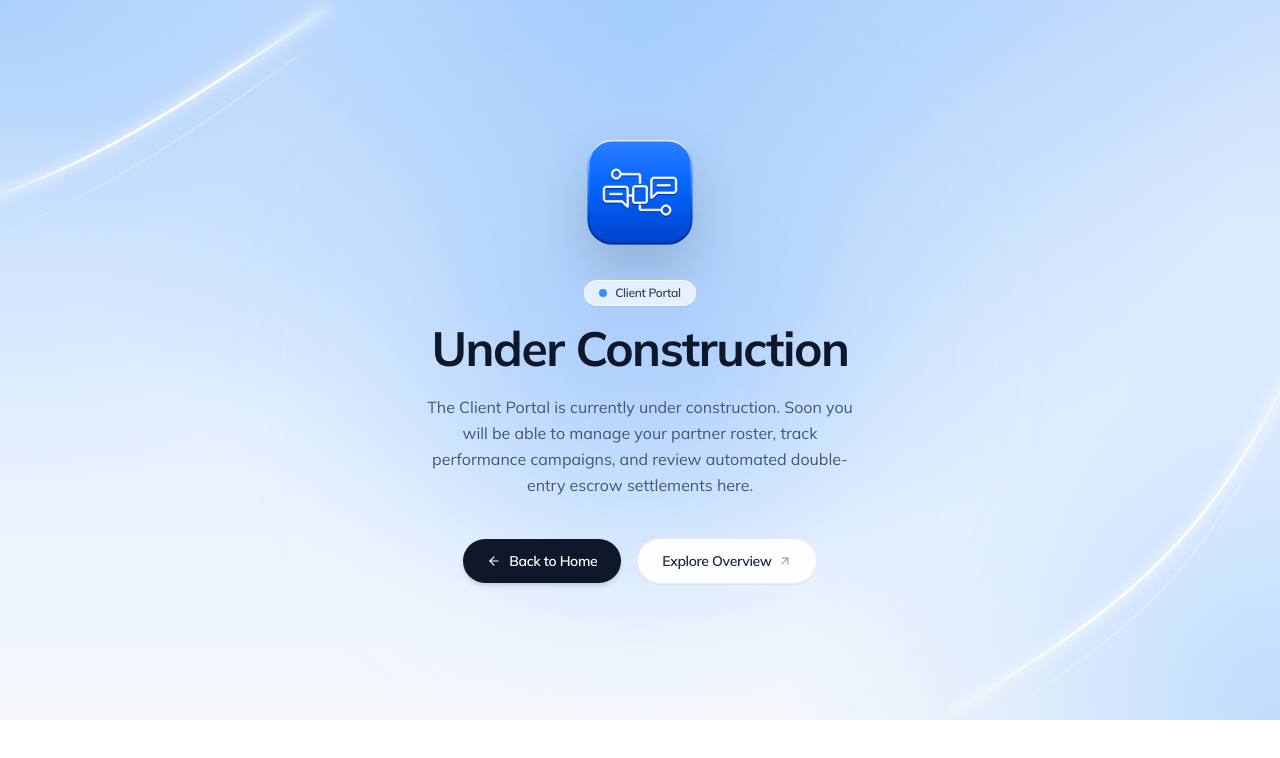
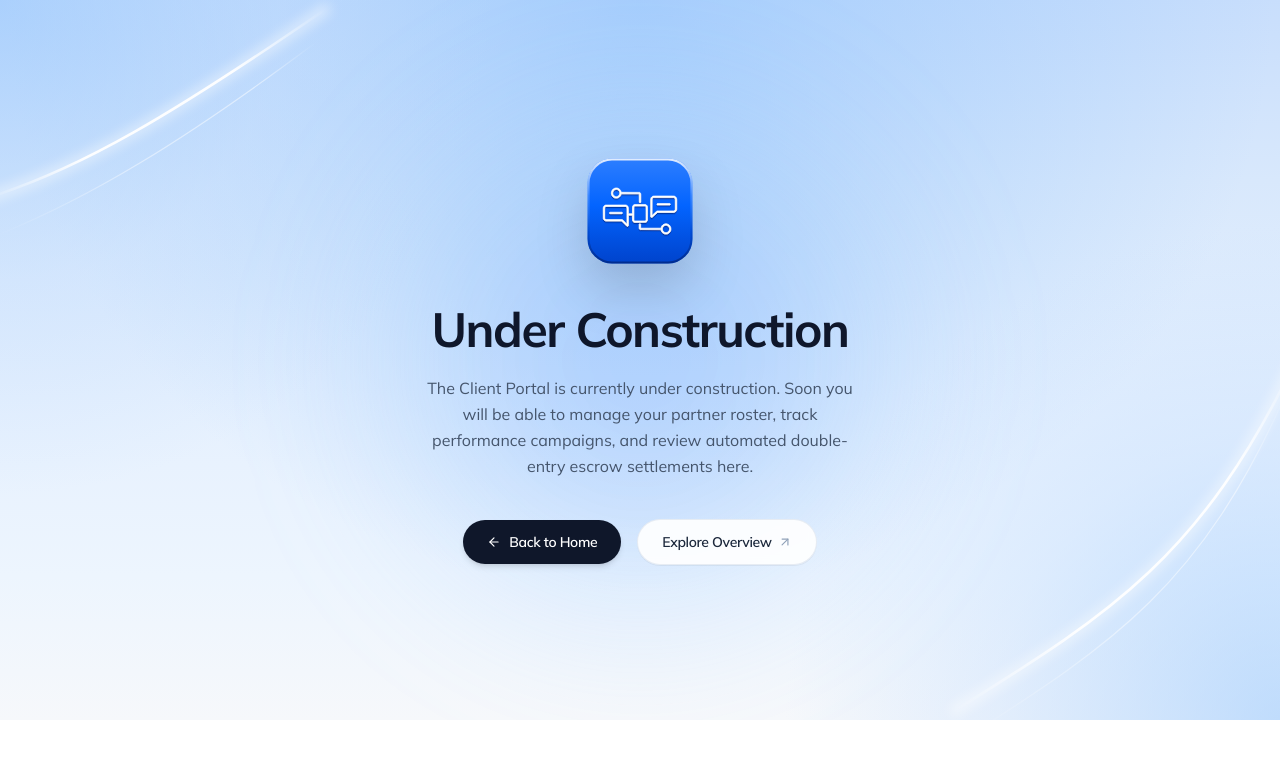
Before and after one commit to DevHubFusionX/Brdgr4, a Next.js app: page /client in a window 1280 px wide. Shown: the top 758 px of the page. Built offline with nearby package versions, Linux system fonts and the light colour scheme.

Commit message:
refactor: remove portal identifier pill from UnderConstruction component and update landing page section styles for improved visual consistency.

```diff
--- a/src/app/(admin)/admin/page.tsx
+++ b/src/app/(admin)/admin/page.tsx
@@ -3,7 +3,6 @@ import UnderConstruction from "@/components/ui/UnderConstruction";
 export default function AdminConsolePage() {
   return (
     <UnderConstruction
-      portalName="Admin Console"
       title="Under Construction"
       description="The Admin Console is currently under construction. Infrastructure monitoring, ledger auditing, and ecosystem administration tools will be accessible here soon."
     />
--- a/src/app/(client)/client/page.tsx
+++ b/src/app/(client)/client/page.tsx
@@ -3,7 +3,6 @@ import UnderConstruction from "@/components/ui/UnderConstruction";
 export default function ClientPortalPage() {
   return (
     <UnderConstruction
-      portalName="Client Portal"
       title="Under Construction"
       description="The Client Portal is currently under construction. Soon you will be able to manage your partner roster, track performance campaigns, and review automated double-entry escrow settlements here."
     />
--- a/src/app/(marketing)/sign-in/page.tsx
+++ b/src/app/(marketing)/sign-in/page.tsx
@@ -3,7 +3,6 @@ import UnderConstruction from "@/components/ui/UnderConstruction";
 export default function SignInPage() {
   return (
     <UnderConstruction
-      portalName="Authentication Portal"
       title="Under Construction"
       description="The secure sign-in portal is currently being configured with enterprise single sign-on (SSO) and multi-factor authentication. Please check back shortly."
     />
--- a/src/app/(partner)/partner/page.tsx
+++ b/src/app/(partner)/partner/page.tsx
@@ -3,7 +3,6 @@ import UnderConstruction from "@/components/ui/UnderConstruction";
 export default function PartnerPortalPage() {
   return (
     <UnderConstruction
-      portalName="Partner Portal"
       title="Under Construction"
       description="The Partner Portal is currently under construction. Soon you will be able to access verified brand briefs, track your real-time performance attribution, and receive guaranteed payouts."
     />
--- a/src/app/not-found.tsx
+++ b/src/app/not-found.tsx
@@ -3,7 +3,6 @@ import UnderConstruction from "@/components/ui/UnderConstruction";
 export default function NotFound() {
   return (
     <UnderConstruction
-      portalName="Page In Development"
       title="Under Construction"
       description="This page or feature has not been built yet. Our engineering team is currently building and validating modules across the BRDGR platform."
     />
--- a/src/components/landing/DualPathSection.tsx
+++ b/src/components/landing/DualPathSection.tsx
@@ -89,7 +89,7 @@ export default function DualPathSection() {
           whileInView={{ opacity: 1, y: 0 }}
           viewport={{ once: true, margin: "-40px" }}
           transition={{ duration: 0.5, ease: [0.22, 1, 0.36, 1] }}
-          className="block lg:hidden rounded-[26px] bg-white card-blue-pop-hero card-specular-rim p-5 sm:p-6 transition-all"
+          className="block lg:hidden rounded-[26px] bg-white border border-blue-100/80 shadow-[0_16px_40px_-10px_rgba(3,100,255,0.18),inset_0_1px_0_rgba(255,255,255,0.95)] card-specular-rim p-5 sm:p-6 transition-all"
         >
           {/* Channel Selector Pill */}
           <div className="flex w-full p-1 rounded-full bg-slate-100/90 border border-slate-200/80 shadow-2xs mb-5">
@@ -241,8 +241,8 @@ export default function DualPathSection() {
           className="hidden lg:block rounded-[36px] lg:rounded-[40px] bg-white card-blue-pop-hero card-specular-rim p-6 lg:p-7 transition-all"
         >
           <div className="grid grid-cols-12 gap-7 items-stretch">
-            {/* ─── LEFT COLUMN: Clean, Mature Editorial Panel ────────────────── */}
-            <div className="col-span-5 flex flex-col justify-between p-7 rounded-[26px] bg-[#f8fafc] border border-slate-100/90">
+            {/* ─── LEFT COLUMN: Clean, Mature Editorial Panel with Signature Blue Shadow ─ */}
+            <div className="col-span-5 flex flex-col justify-between p-7 rounded-[26px] bg-white border border-blue-100/80 shadow-[0_16px_40px_-10px_rgba(3,100,255,0.18),inset_0_1px_0_rgba(255,255,255,0.95)] hover:shadow-[0_20px_48px_-8px_rgba(3,100,255,0.24)] transition-all duration-300">
               <div>
                 {/* Segmented Channel Control */}
                 <div className="inline-flex p-1 rounded-full bg-white border border-slate-200/80 shadow-2xs mb-8">
--- a/src/components/ui/UnderConstruction.tsx
+++ b/src/components/ui/UnderConstruction.tsx
@@ -6,13 +6,11 @@ import { motion } from "framer-motion";
 import ConnectingLogoAnimation from "@/components/landing/ConnectingLogoAnimation";
 
 interface UnderConstructionProps {
-  portalName?: string;
   title?: string;
   description?: string;
 }
 
 export default function UnderConstruction({
-  portalName,
   title = "Under Construction",
   description = "We are currently engineering this section. Safe agreements, verified attribution rails, and guaranteed settlement will be available here soon.",
 }: UnderConstructionProps) {
@@ -135,21 +133,6 @@ export default function UnderConstruction({
           <ConnectingLogoAnimation />
         </div>
 
-        {/* Portal Identifier Pill */}
-        {portalName && (
-          <motion.div
-            initial={{ opacity: 0, y: 8 }}
-            animate={{ opacity: 1, y: 0 }}
-            transition={{ delay: 0.15, duration: 0.4 }}
-            className="mb-3 inline-flex items-center gap-2 px-3.5 py-1 rounded-full bg-white/70 border border-white/80 shadow-2xs backdrop-blur-md"
-          >
-            <span className="w-2 h-2 rounded-full bg-[#0364FF] animate-pulse" />
-            <span className="text-xs font-semibold text-slate-700 tracking-tight">
-              {portalName}
-            </span>
-          </motion.div>
-        )}
-
         {/* Main Headline */}
         <motion.h1
           initial={{ opacity: 0, y: 10 }}
```
Also changed, not shown: src/components/landing/EcosystemSection.tsx (+9 -9 lines).
